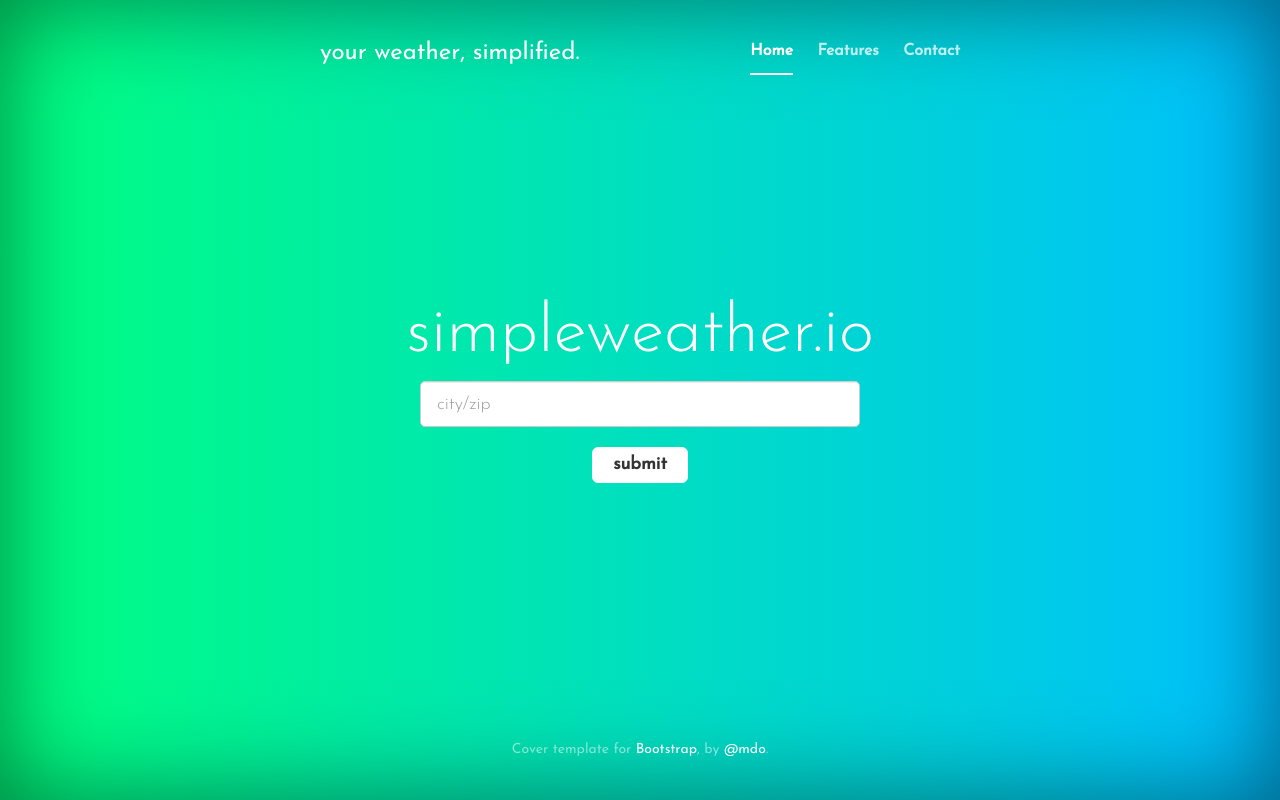
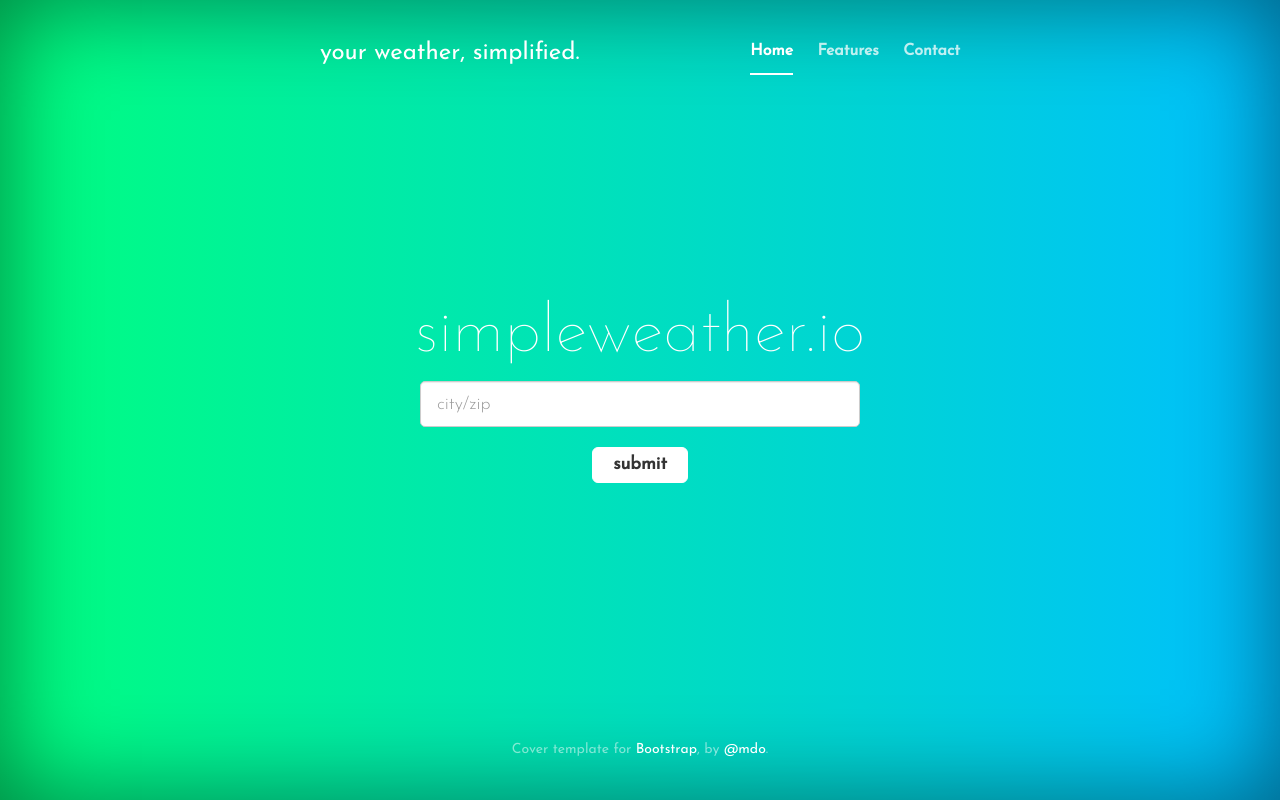
Before and after one commit to Random-Acts-Of-Code/Simple-Weather, a plain HTML site: page main.html in a window 1280 px wide. Drawn offline with nearby package versions, Linux system fonts and the light colour scheme; some packages are replaced by stand-ins of ours; a script that the page names is missing.

```diff
--- a/main.html
+++ b/main.html
@@ -33,7 +33,7 @@
                 </div>
 
                 <div class="inner cover">
-                    <h1 class="cover-heading" style="font-weight: 300; font-size: 68px">simpleweather.io</h1>
+                    <h1 class="cover-heading" style="font-weight: 100; font-size: 68px">simpleweather.io</h1>
                     <div class="lead">
                         <form ng-submit="find()" class="input-group input-group-lg col-md-8 col-md-offset-2 text-center">
                             <input type="text" class="form-control" placeholder="city/zip" style="border-radius: 5px" ng-model="zipcity">
```
